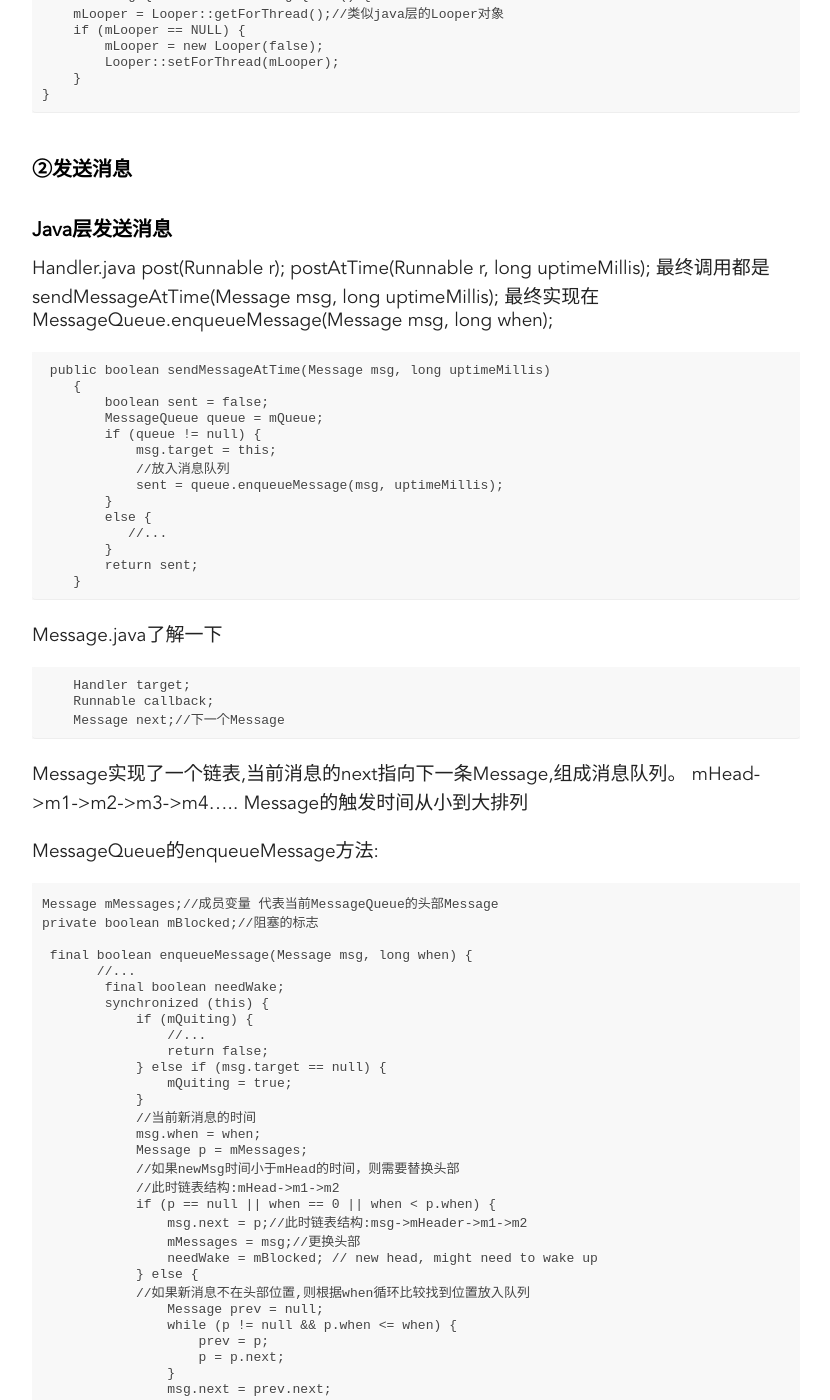
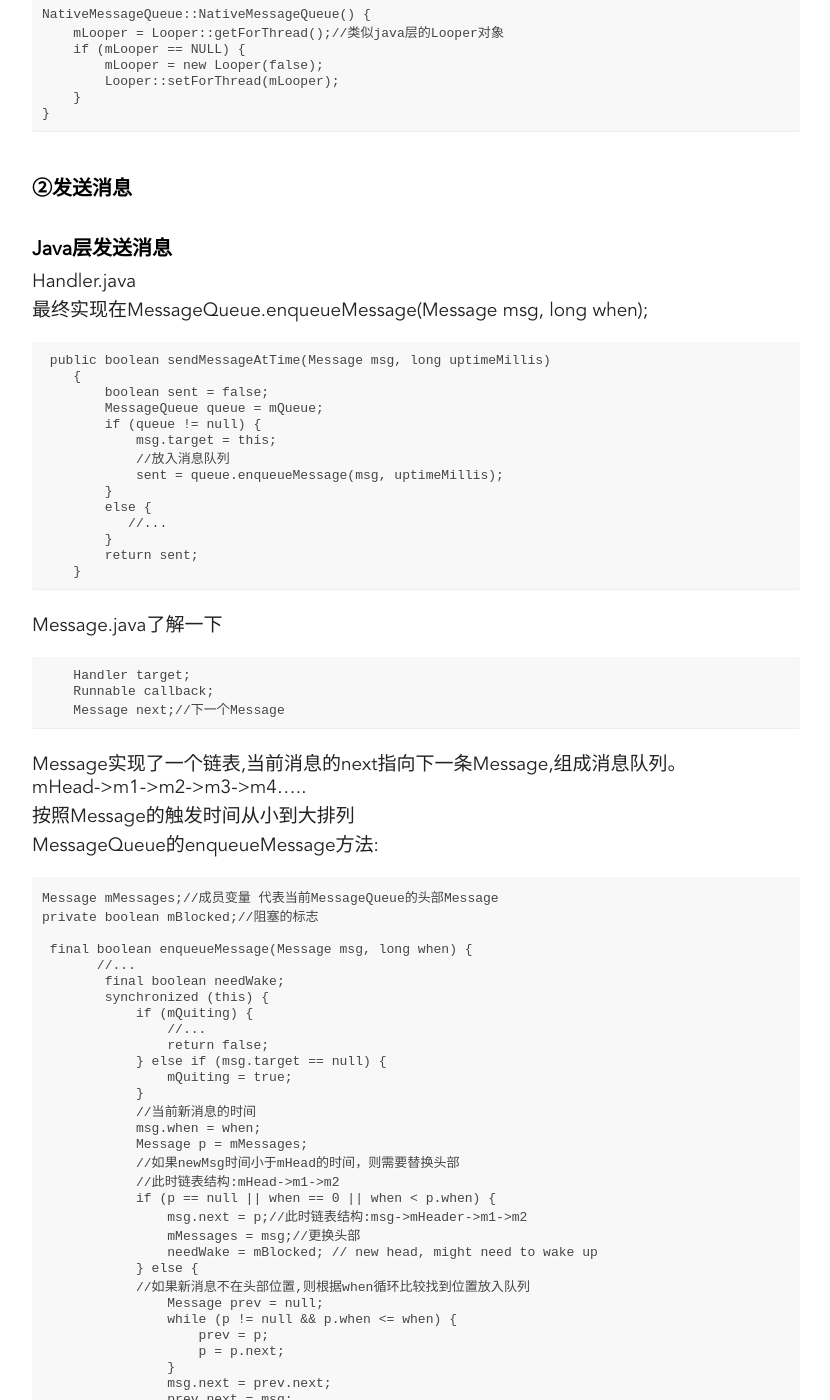
Before and after one commit to xiangfademao/xiangfademao.github.io, a Jekyll site: the page built from _posts/2018-3-27-Android消息系统读书笔记.md, in a window 1280 px wide and 1400 px high, scrolled down 2551 px. Shown: the whole window, without its empty margins (224-1054 px from the left). Built offline with Jekyll 4.4.1, drawn with Linux system fonts in a browser that asks for light colours; comment, search, counter and statistics services are not loaded; some of the changed text lies outside the part shown.

Commit message:
修改
修改

````diff
--- a/_posts/2018-3-27-Android消息系统读书笔记.md
+++ b/_posts/2018-3-27-Android消息系统读书笔记.md
@@ -116,6 +116,7 @@ static void android_os_MessageQueue_setNativeMessageQueue(JNIEnv* env, jobject
 }
 ```
 至此初始化完毕JavaMessageQueue与NativeMessageQueue关联起来了。
+
 **NativeMessageQueue的构造方法**:
 ```
 NativeMessageQueue::NativeMessageQueue() {
@@ -129,9 +130,6 @@ NativeMessageQueue::NativeMessageQueue() {
 ## **②发送消息** ##
 ## Java层发送消息 ##
 Handler.java
-post(Runnable r);
-postAtTime(Runnable r, long uptimeMillis);
-最终调用都是sendMessageAtTime(Message msg, long uptimeMillis);
 最终实现在MessageQueue.enqueueMessage(Message msg, long when);
 ```
  public boolean sendMessageAtTime(Message msg, long uptimeMillis)
@@ -157,8 +155,7 @@ Message.java了解一下
 ```
 Message实现了一个链表,当前消息的next指向下一条Message,组成消息队列。
 mHead->m1->m2->m3->m4.....
-Message的触发时间从小到大排列
-
+按照Message的触发时间从小到大排列
 MessageQueue的enqueueMessage方法:
 ```
 Message mMessages;//成员变量 代表当前MessageQueue的头部Message
@@ -424,7 +421,7 @@ int Looper::pollOnce(int timeoutMillis, int* outFd, int* outEvents, void** outDa
 }
 
 ```
-pollInner方法真长
+**pollInner方法真长**
 ```
 int Looper::pollInner(int timeoutMillis) {
      //...
````
